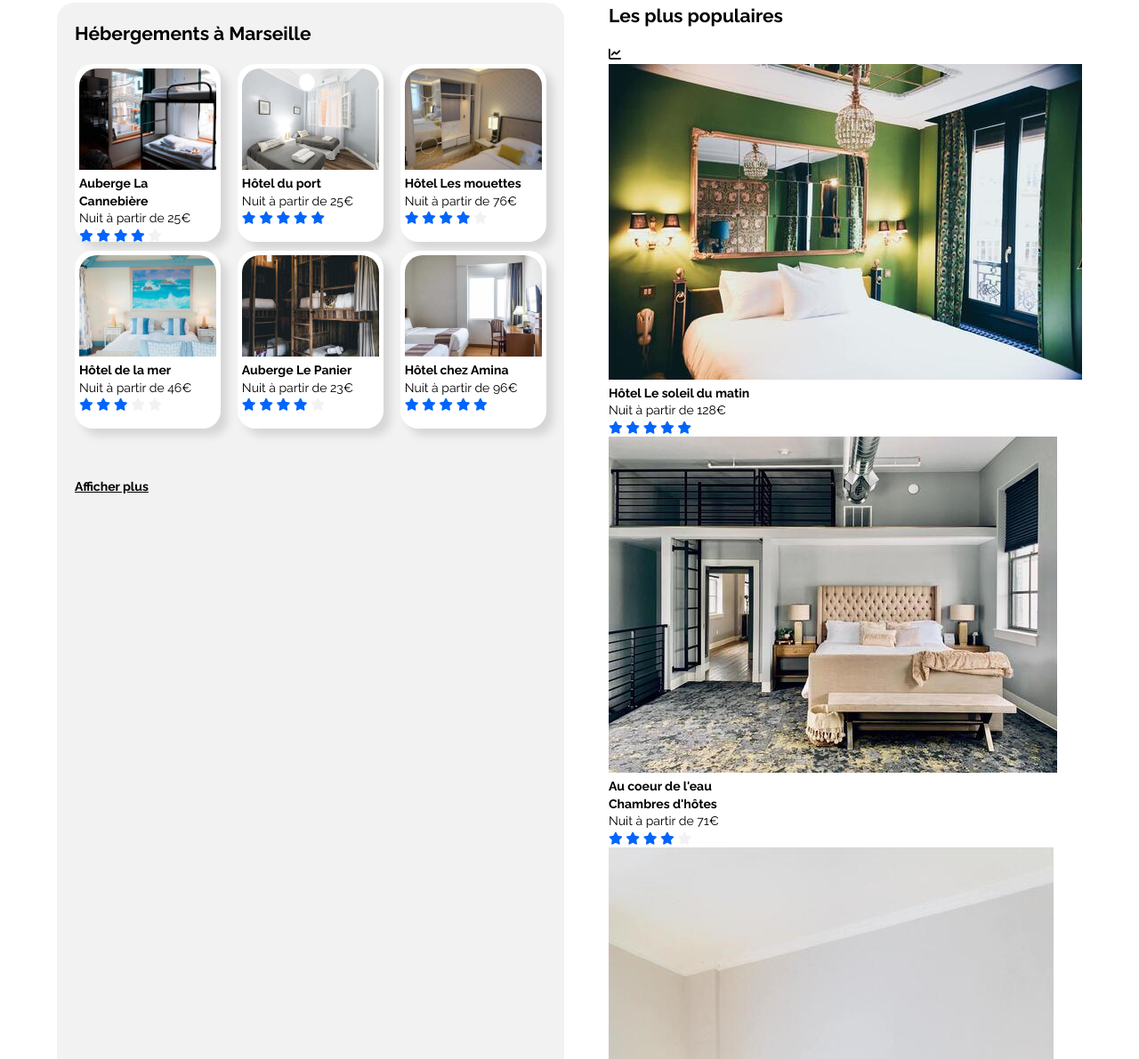
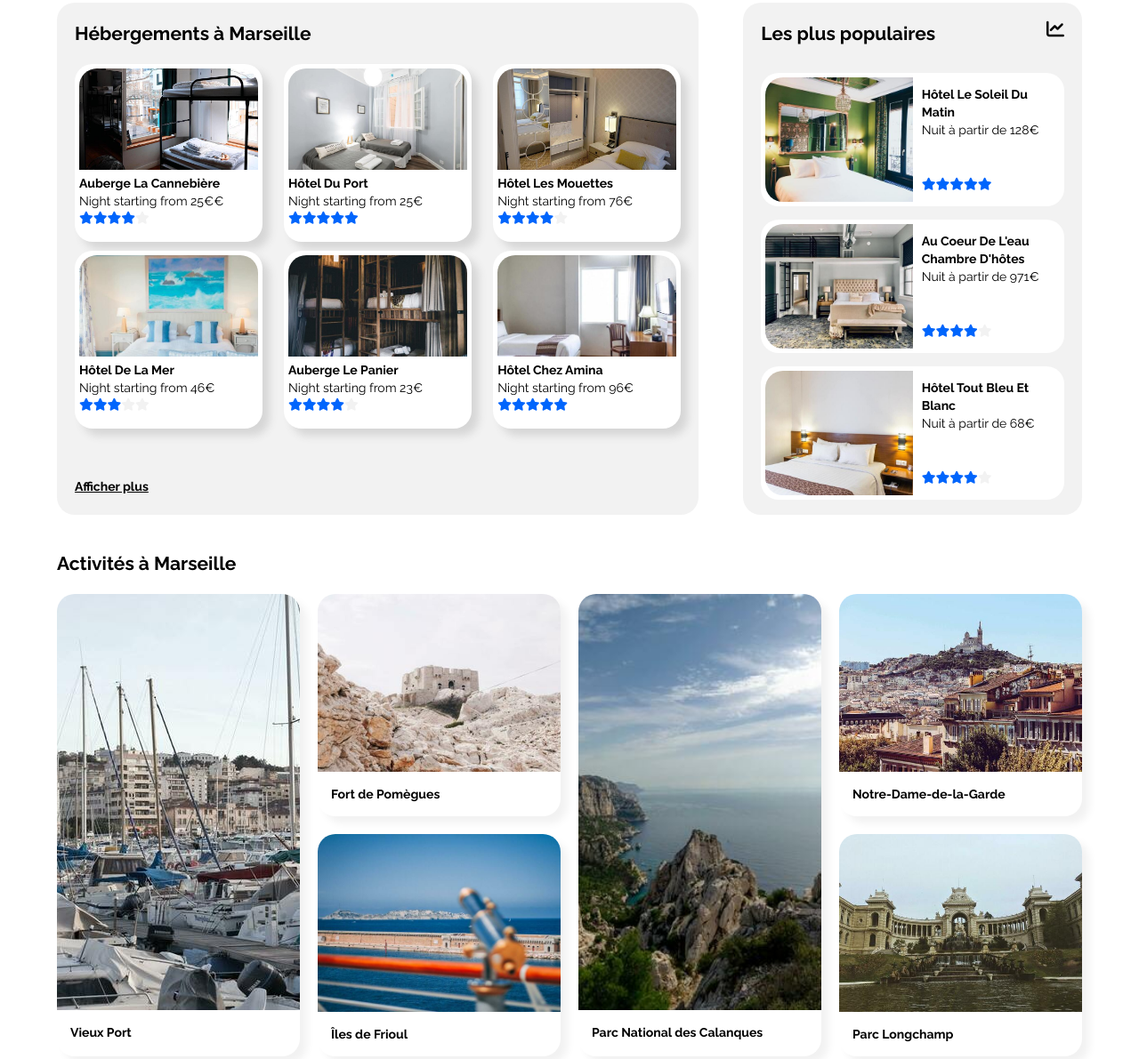
Before and after one commit to karukerapixel/booki, a website: page index.html in a window 1280 px wide. Shown: the part 416-1607 px from the top of the page at 89% size. Drawn offline with Linux system fonts and the light colour scheme.

Commit message:
create item card with javascript

```diff
--- a/index.html
+++ b/index.html
@@ -83,13 +83,13 @@
 
 					<!-- Le conteneur des cartes hébergements -->
 					<div class="accomodations__content__list">
+						<!--
 							<li class="accomodations__content__list__item">
 								<a href="#">
-								<img src="assets/hebergements/4_small/marcus-loke-WQJvWU_HZFo-unsplash.jpg"
-									alt="hebergement">
+									<img src="" alt="couverture de [accomodation name]">
 									<div>
-									<h3>Auberge La Cannebière</h3>
-									<p>Nuit à partir de 25€</p>
+										<h3>Accomodation name</h3>
+										<p>Price per night</p>
 										<span>
 											<i class="fas fa-star bleu notation--blue"></i>
 											<i class="fas fa-star bleu notation--blue"></i>
@@ -100,13 +100,31 @@
 									</div>
 								</a>
 							</li>
-						<li class="accomodations__content__list__item">
+						 -->
+					</div>
+					<div class="accomodations__content__btn">
+						<a href="#">Afficher plus</a>
+					</div>
+				</section>
+
+				<!-- Intégration du conteneur "Les plus populaires" -->
+				<aside class="accomodations__popular">
+					<div class="accomodations__popular__header">
+						<h2 class="accomodations__popular__header__hdg hdg hdg--2">Les plus populaires</h2>
+						<i class="fas fa-chart-line"></i>
+					</div>
+
+					<!-- Le conteneur des cartes populaires -->
+					<ul class="accomodations__popular__list">
+						<!--
+							<li class="accomodations__popular__list__item">
 								<a href="#">
-								<img src="assets/hebergements/4_small/fred-kleber-gTbaxaVLvsg-unsplash.jpg"
-									alt="hebergement">
+									<img src="" alt="logement populaire : "[accomodations name]"">
 									<div>
-									<h3>Hôtel du port</h3>
-									<p> Nuit à partir de 25€</p>
+										<div>
+											<h3>Accomodations name</h3>
+											<p>Price per night</p>
+										</div>
 										<span>
 											<i class="fas fa-star bleu notation--blue"></i>
 											<i class="fas fa-star bleu notation--blue"></i>
@@ -117,141 +135,8 @@
 									</div>
 								</a>
 							</li>
-						<li class="accomodations__content__list__item">
-							<a href="#">
-								<img src="assets/hebergements/4_small/reisetopia-B8WIgxA_PFU-unsplash.jpg"
-									alt="hebergement">
-								<div>
-									<h3>Hôtel Les mouettes</h3>
-									<p> Nuit à partir de 76€</p>
-									<span>
-										<i class="fas fa-star bleu notation--blue"></i>
-										<i class="fas fa-star bleu notation--blue"></i>
-										<i class="fas fa-star bleu notation--blue"></i>
-										<i class="fas fa-star bleu notation--blue"></i>
-										<i class="fas fa-star gris notation--grey"></i>
-									</span>
-								</div>
-							</a>
-						</li>
-						<li class="accomodations__content__list__item">
-							<a href="#">
-								<img src="assets/hebergements/4_small/annie-spratt-Eg1qcIitAuA-unsplash.jpg"
-									alt="hebergement">
-								<div>
-									<h3>Hôtel de la mer</h3>
-									<p> Nuit à partir de 46€</p>
-									<span>
-										<i class="fas fa-star bleu notation--blue"></i>
-										<i class="fas fa-star bleu notation--blue"></i>
-										<i class="fas fa-star bleu notation--blue"></i>
-										<i class="fas fa-star gris notation--grey"></i>
-										<i class="fas fa-star gris notation--grey"></i>
-									</span>
-								</div>
-							</a>
-						</li>
-						<li class="accomodations__content__list__item">
-							<a href="#">
-								<img src="assets/hebergements/4_small/nicate-lee-kT-ZyaiwBe0-unsplash.jpg"
-									alt="hebergement">
-								<div>
-									<h3>Auberge Le Panier</h3>
-									<p> Nuit à partir de 23€</p>
-									<span>
-										<i class="fas fa-star bleu notation--blue"></i>
-										<i class="fas fa-star bleu notation--blue"></i>
-										<i class="fas fa-star bleu notation--blue"></i>
-										<i class="fas fa-star bleu notation--blue"></i>
-										<i class="fas fa-star gris notation--grey"></i>
-									</span>
-								</div>
-							</a>
-						</li>
-						<li class="accomodations__content__list__item">
-							<a href="#">
-								<img src="assets/hebergements/4_small/febrian-zakaria-M6S1WvfW68A-unsplash.jpg"
-									alt="hebergement">
-								<div>
-									<h3>Hôtel chez Amina</h3>
-									<p>Nuit à partir de 96€</p>
-									<span>
-										<i class="fas fa-star bleu notation--blue"></i>
-										<i class="fas fa-star bleu notation--blue"></i>
-										<i class="fas fa-star bleu notation--blue"></i>
-										<i class="fas fa-star bleu notation--blue"></i>
-										<i class="fas fa-star bleu notation--blue"></i>
-									</span>
-								</div>
-							</a>
-						</li>
-					</div>
-					<div class="accomodations__content__btn">
-						<a href="#">Afficher plus</a>
-					</div>
-				</section>
-
-				<!-- Intégration du conteneur "Les plus populaires" -->
-				<aside class="accomodations__aside">
-					<div class="accomodations__aside__header">
-						<h2 class="accomodations__aside__header__hdg hdg hdg--2">Les plus populaires</h2>
-						<i class="fas fa-chart-line"></i>
-					</div>
-
-					<!-- Le conteneur des cartes populaires -->
-					<div class="accomodations__aside__list">
-						<a href="#" class="accomodations__aside__list__item">
-							<img src="assets/hebergements/4_small/emile-guillemot-Bj_rcSC5XfE-unsplash.jpg"
-								alt="hebergement">
-							<div>
-								<div>
-									<h3>Hôtel Le soleil du matin</h3>
-									<p>Nuit à partir de 128€</p>
-								</div>
-								<span>
-									<i class="fas fa-star bleu notation--blue"></i>
-									<i class="fas fa-star bleu notation--blue"></i>
-									<i class="fas fa-star bleu notation--blue"></i>
-									<i class="fas fa-star bleu notation--blue"></i>
-									<i class="fas fa-star bleu notation--blue"></i>
-								</span>
-							</div>
-						</a>
-						<a href="#" class="accomodations__aside__list__item">
-							<img src="assets/hebergements/4_small/aw-creative-VGs8z60yT2c-unsplash.jpg"
-								alt="hebergement">
-							<div>
-								<div>
-									<h3>Au coeur de l'eau <br>Chambres d'hôtes</h3>
-									<p>Nuit à partir de 71€</p>
-								</div>
-								<span>
-									<i class="fas fa-star bleu notation--blue"></i>
-									<i class="fas fa-star bleu notation--blue"></i>
-									<i class="fas fa-star bleu notation--blue"></i>
-									<i class="fas fa-star bleu notation--blue"></i>
-									<i class="fas fa-star gris notation--grey"></i>
-								</span>
-							</div>
-						</a>
-						<a href="#" class="accomodations__aside__list__item">
-							<img src="assets/hebergements/4_small/febrian-zakaria-sjvU0THccQA-unsplash.jpg"
-								alt="hebergement">
-							<div>
-								<div>
-									<h3>Hôtel Tout bleu et blanc</h3>
-									<p>Nuit à partir de 68€</p>
-								</div>
-								<span>
-									<i class="fas fa-star bleu notation--blue"></i>
-									<i class="fas fa-star bleu notation--blue"></i>
-									<i class="fas fa-star bleu notation--blue"></i>
-									<i class="fas fa-star bleu notation--blue"></i>
-									<i class="fas fa-star gris notation--grey"></i>
-								</span>
-							</div>
-						</a>
-					</div>
+						 -->
+					</ul>
 				</aside>
 			</div>
 
@@ -261,45 +146,14 @@
 
 				<!-- Le conteneur des cartes activites -->
 				<ul class="activities__list">
+					<!--
 						<li class="activities__list__item">
 							<a href="#">
-							<img src="assets/activites/4_small/reno-laithienne-QUgJhdY5Fyk-unsplash.jpg"
-								alt="Vieux Port">
-							<h3>Vieux Port</h3>
+								<img src="" alt="Activities">
+								<h3>Activities</h3>
 							</a>
 						</li>
-					<li class="activities__list__item">
-						<a href="#">
-							<img src="assets/activites/4_small/paul-hermann-QFTrLdQIRhI-unsplash.jpg" alt="Pomègue">
-							<h3>Fort de Pomègues</h3>
-						</a>
-					</li>
-					<li class="activities__list__item">
-						<a href="#">
-							<img src="assets/activites/4_small/kevin-hikari-rV_Qd1l-VXg-unsplash.jpg" alt="Frioul">
-							<h3>Îles de Frioul</h3>
-						</a>
-					</li>
-					<li class="activities__list__item">
-						<a href="#">
-							<img src="assets/activites/4_small/kilyan-sockalingum-NR8-cBCN3aI-unsplash.jpg"
-								alt="Calanques">
-							<h3>Parc National des Calanques</h3>
-						</a>
-					</li>
-					<li class="activities__list__item">
-						<a href="#">
-							<img src="assets/activites/4_small/florian-wehde-xW9e8gdotxI-unsplash.jpg"
-								alt="Notre-Dame-de-la-Garde">
-							<h3>Notre-Dame-de-la-Garde</h3>
-						</a>
-					</li>
-					<li class="activities__list__item">
-						<a href="#">
-							<img src="assets/activites/4_small/lena-paulin-wH2-EJoDcV0-unsplash.jpg" alt="Longchamp">
-							<h3>Parc Longchamp</h3>
-						</a>
-					</li>
+					 -->
 				</ul>
 			</section>
 		</main>
@@ -307,7 +161,7 @@
 		<!-- Implémentation du Footer -->
 		<footer class="footer">
 			<div class="footer__bloc">
-				<h2>A propos</h2>
+				<h2 class="footer__bloc__hdg hdg hdg--2">A propos</h2>
 				<ul class="footer__bloc__list">
 					<li><a href="#" class="footer__bloc__list__item__link">Fonctionnement du site</a></li>
 					<li><a href="#" class="footer__bloc__list__item__link">Conditions générales de vente</a></li>
@@ -315,7 +169,7 @@
 				</ul>
 			</div>
 			<div class="footer__bloc">
-				<h2>Nos hébergements</h2>
+				<h2 class="footer__bloc__hdg hdg hdg--2">Nos hébergements</h2>
 				<ul class="footer__bloc__list">
 					<li class="footer__bloc__list__item">
 						<a href="#" class="footer__bloc__list__item__link">Charte qualité</a>
@@ -326,7 +180,7 @@
 				</ul>
 			</div>
 			<div class="footer__bloc">
-				<h2>Assistance</h2>
+				<h2 class="footer__bloc__hdg hdg hdg--2">Assistance</h2>
 				<ul class="footer__bloc__list">
 					<li class="footer__bloc__list__item">
 						<a href="#" class="footer__bloc__list__item__link">Centre d'aide</a>
@@ -340,4 +194,7 @@
 	</div>
 </body>
 
+<script src="js/accomodations.js"></script>
+<script src="js/activities.js"></script>
+
 </html>
--- /dev/null
+++ b/js/accomodations.js
@@ -0,0 +1,218 @@
+const accomodations = [
+  {
+    title: "auberge la cannebière",
+    price_per_night: "25€",
+    notation: "4",
+    imageUrl:
+      "../assets/hebergements/4_small/marcus-loke-WQJvWU_HZFo-unsplash.jpg",
+    popular: false,
+  },
+  {
+    title: "hôtel du port",
+    price_per_night: "25",
+    notation: "5",
+    imageUrl:
+      "../assets/hebergements/4_small/fred-kleber-gTbaxaVLvsg-unsplash.jpg",
+    popular: false,
+  },
+  {
+    title: "hôtel les mouettes",
+    price_per_night: "76",
+    notation: "4",
+    imageUrl:
+      "../assets/hebergements/4_small/reisetopia-B8WIgxA_PFU-unsplash.jpg",
+    popular: false,
+  },
+  {
+    title: "hôtel de la mer",
+    price_per_night: "46",
+    notation: "3",
+    imageUrl:
+      "../assets/hebergements/4_small/annie-spratt-Eg1qcIitAuA-unsplash.jpg",
+    popular: false,
+  },
+  {
+    title: "auberge le panier",
+    price_per_night: "23",
+    notation: "4",
+    imageUrl:
+      "../assets/hebergements/4_small/nicate-lee-kT-ZyaiwBe0-unsplash.jpg",
+    popular: false,
+  },
+  {
+    title: "hôtel chez amina",
+    price_per_night: "96",
+    notation: "5",
+    imageUrl:
+      "../assets/hebergements/4_small/febrian-zakaria-M6S1WvfW68A-unsplash.jpg",
+    popular: false,
+  },
+  {
+    title: "hôtel le soleil du matin",
+    price_per_night: "128",
+    notation: "5",
+    imageUrl:
+      "../assets/hebergements/4_small/emile-guillemot-Bj_rcSC5XfE-unsplash.jpg",
+    popular: true,
+  },
+  {
+    title: "au coeur de l'eau \n chambre d'hôtes",
+    price_per_night: "971",
+    notation: "4",
+    imageUrl:
+      "../assets/hebergements/4_small/aw-creative-VGs8z60yT2c-unsplash.jpg",
+    popular: true,
+  },
+  {
+    title: "hôtel tout bleu et blanc",
+    price_per_night: "68",
+    notation: "4",
+    imageUrl:
+      "../assets/hebergements/4_small/febrian-zakaria-sjvU0THccQA-unsplash.jpg",
+    popular: true,
+  },
+];
+
+// Function to create the stars element
+const createStars = (notation) => {
+  const stars = document.createElement("span");
+  const starCount = 5; // Total number of stars
+
+  for (let i = 0; i < starCount; i++) {
+    const star = document.createElement("i");
+    star.className =
+      i < notation
+        ? "fas fa-star bleu notation--blue" // Filled star
+        : "fas fa-star gris notation--grey"; // Grey star
+    stars.appendChild(star);
+  }
+  return stars;
+};
+
+// Function to create a standard accommodation card
+const createAccomodationCard = ({
+  title,
+  price_per_night,
+  notation,
+  imageUrl,
+}) => {
+  // Create <li> element
+  const item = document.createElement("li");
+  item.className = "accomodations__content__list__item";
+
+  // Create <a> element
+  const itemLink = document.createElement("a");
+  itemLink.href = "#";
+
+  // Create image element
+  const itemImg = document.createElement("img");
+  itemImg.src = imageUrl;
+  itemImg.alt = `cover of ${title}`;
+
+  // Create the main container
+  const itemContent = document.createElement("div");
+
+  // Create title and price
+  const itemTitle = document.createElement("h3");
+  itemTitle.textContent = title;
+  itemTitle.style.textTransform = "capitalize";
+
+  const itemPrice = document.createElement("p");
+  itemPrice.textContent = `Night starting from ${price_per_night}€`;
+
+  // Create stars
+  const stars = createStars(notation);
+
+  // Append elements to the main container
+  itemContent.appendChild(itemTitle);
+  itemContent.appendChild(itemPrice);
+  itemContent.appendChild(stars);
+
+  // Append the image and main container to the link
+  itemLink.appendChild(itemImg);
+  itemLink.appendChild(itemContent);
+
+  // Append the link to the list item
+  item.appendChild(itemLink);
+
+  return item;
+};
+
+// Function to create a popular accommodation card
+const createPopularAccomodationCard = ({
+  title,
+  price_per_night,
+  notation,
+  imageUrl,
+}) => {
+  // Create <li> element
+  const popularItem = document.createElement("li");
+  popularItem.className = "accomodations__popular__list__item";
+
+  // Create <a> element
+  const popularItemLink = document.createElement("a");
+  popularItemLink.href = "#";
+
+  // Create image element
+  const popularItemImg = document.createElement("img");
+  popularItemImg.src = imageUrl;
+  popularItemImg.alt = `Logement populaire : ${title}`;
+
+  // Create containers
+  const popularItemOuterDiv = document.createElement("div");
+  const popularItemInnerDiv = document.createElement("div");
+
+  // Create title and price
+  const popularItemTitle = document.createElement("h3");
+  popularItemTitle.textContent = title;
+  popularItemTitle.style.textTransform = "capitalize";
+
+  const popularItemPrice = document.createElement("p");
+  popularItemPrice.textContent = `Nuit à partir de ${price_per_night}€`;
+
+  // Append title and price to the inner container
+  popularItemInnerDiv.appendChild(popularItemTitle);
+  popularItemInnerDiv.appendChild(popularItemPrice);
+
+  // Create stars
+  const stars = createStars(notation);
+
+  // Append elements to the outer container
+  popularItemOuterDiv.appendChild(popularItemInnerDiv);
+  popularItemOuterDiv.appendChild(stars);
+
+  // Append the image and outer container to the link
+  popularItemLink.appendChild(popularItemImg);
+  popularItemLink.appendChild(popularItemOuterDiv);
+
+  // Append the popularItemLink to the list item
+  popularItem.appendChild(popularItemLink);
+
+  return popularItem;
+};
+
+// Function to add accommodations to the main list
+const createAccomodationItems = () => {
+  const parentElement = document.querySelector(".accomodations__content__list");
+  accomodations
+    .filter((item) => !item.popular) // Filter non-popular items
+    .forEach((item) => {
+      const card = createAccomodationCard(item);
+      parentElement.appendChild(card);
+    });
+};
+
+// Function to add popular accommodations to the list
+const createPopularAccomodationItems = () => {
+  const parentElement = document.querySelector(".accomodations__popular__list");
+  accomodations
+    .filter((item) => item.popular) // Filter popular items
+    .forEach((item) => {
+      const card = createPopularAccomodationCard(item);
+      parentElement.appendChild(card);
+    });
+};
+
+// Initialization
+createAccomodationItems();
+createPopularAccomodationItems();
--- /dev/null
+++ b/js/activities.js
@@ -0,0 +1,74 @@
+const activities = [
+  {
+    title: "Vieux Port",
+    imageUrl:
+      "../assets/activites/4_small/reno-laithienne-QUgJhdY5Fyk-unsplash.jpg",
+  },
+  {
+    title: "Fort de Pomègues",
+    imageUrl:
+      "../assets/activites/4_small/paul-hermann-QFTrLdQIRhI-unsplash.jpg",
+  },
+  {
+    title: "Îles de Frioul",
+    imageUrl:
+      "../assets/activites/4_small/kevin-hikari-rV_Qd1l-VXg-unsplash.jpg",
+  },
+  {
+    title: "Parc National des Calanques",
+    imageUrl:
+      "../assets/activites/4_small/kilyan-sockalingum-NR8-cBCN3aI-unsplash.jpg",
+  },
+  {
+    title: "Notre-Dame-de-la-Garde",
+    imageUrl:
+      "../assets/activites/4_small/florian-wehde-xW9e8gdotxI-unsplash.jpg",
+  },
+  {
+    title: "Parc Longchamp",
+    imageUrl:
+      "../assets/activites/4_small/lena-paulin-wH2-EJoDcV0-unsplash.jpg",
+  },
+];
+
+// Function to create an activity card
+const createActivityCard = ({ title, imageUrl, alt }) => {
+  // Create <li> element
+  const activityItem = document.createElement("li");
+  activityItem.className = "activities__list__item";
+
+  // Create <a> element
+  const activityItemLink = document.createElement("a");
+  activityItemLink.href = "#";
+
+  // Create image element
+  const activityItemImg = document.createElement("img");
+  activityItemImg.src = imageUrl;
+  activityItemImg.alt = alt;
+
+  // Create title element
+  const activityItemTitle = document.createElement("h3");
+  activityItemTitle.textContent = title;
+
+  // Append image and title to the link
+  activityItemLink.appendChild(activityItemImg);
+  activityItemLink.appendChild(activityItemTitle);
+
+  // Append link to the list item
+  activityItem.appendChild(activityItemLink);
+
+  return activityItem;
+};
+
+// Function to add activity cards to the list
+const createActivityItems = () => {
+  // Select the parent element
+  const parentElement = document.querySelector(".activities__list");
+
+  // Iterate through the activities array and add each card to the parent
+  activities.forEach((data) => {
+    const card = createActivityCard(data);
+    parentElement.appendChild(card);
+  });
+};
+createActivityItems();
```
Lines whose indentation alone changed are shown as unchanged.
